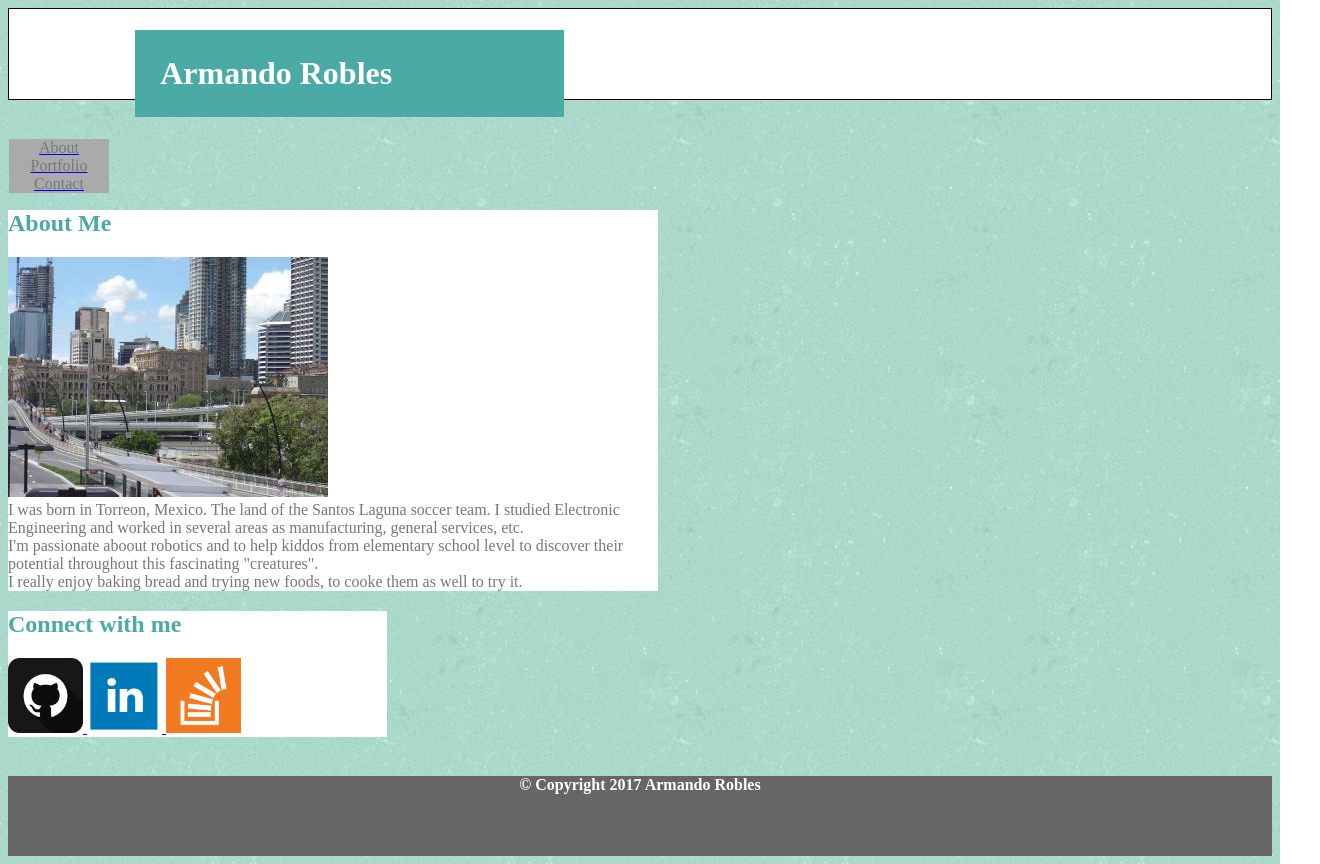
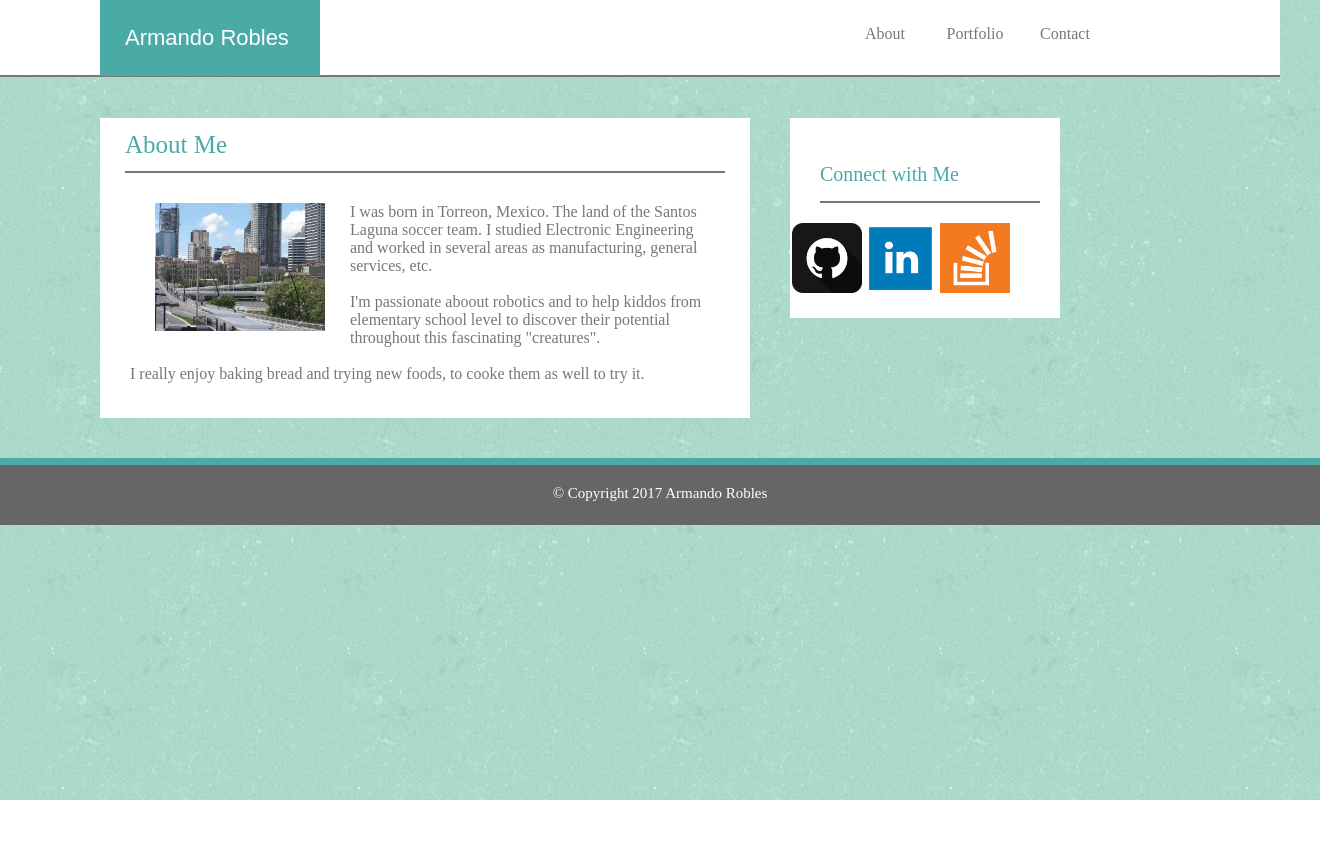
Before and after one commit to RioMando/Basic-Portfolio, a plain HTML site: page index.html in a window 1280 px wide. Shown: the whole page, 1320 px wide, since content can reach past the window. After the commit the page ends 800 px from the top, so only its background shows below. Drawn offline with Linux system fonts and the light colour scheme.

Commit message:
given format to index page

```diff
--- a/assets/css/style.css
+++ b/assets/css/style.css
@@ -1,36 +1,85 @@
 body {
     background-image: url("../images/green_dust_scratch.png");
+    margin:0;
+    color: #777;
 }
 
-h1 {
+/*  ***  Header  ***  */
 
-	text-rendering: auto;
-	background-color: #4aaaa5;
-	width: 30%;
-	padding: 25px;
-	margin-left: 10%;
-
+.boxHeader {
+    position: fixed;
+   /* text-rendering: auto;*/
+    width: 100%;
+    background-color: #fff;
+    margin: 0;
+    height: 75px;
+    border-bottom: 2px solid #777;
 }
 
-.boxHeader {
-	width: auto;
-	height: 90px;
-	background-color: #ffffff;
-	border-color: #cccccc;
-	border: solid 1px;
+.boxName {
 
+    float: left;
+    font-size: 22px;
+    font-family: arial;
+    color: #fff;
+    background-color: #4aaaa5;
+    width: 170px;
+    padding: 25px;
+    margin-left: 100px;
+    margin-right: 520px;
 }
+
 .boxLinkHeader {
-	width: 100px;
-	background-color: #aaa;
+    display: inline-block;
+    float: left;
+    width: 90px;
     color: #777;
     text-align: center;
+    font-size: 25
+    margin-left:100px;
+    margin-top: 25px
 }
 
-.boxContent{
+
+/***************************/
+/*      Content Box        */
+.boxContent {
+    clear: both;
+
+    margin-top: 100px;
+    margin-left: 100px;
     background-color: #fff;
     width: 650px;
+    height: 300px;
 }
+
+.titleContent {
+    color: #4aaaa5;
+    font-size: 25px;
+    width: 600px;
+    margin: solid 1px;
+    margin-left: 25px;
+    border-bottom: 2px solid #777;
+    padding: 12.5px 0px;
+}
+
+img {
+    margin: 0px 25px;
+    width: 170px;
+    height: auto;
+    float: left;
+    overflow: auto;
+}
+
+p {
+    margin: 30px;
+}
+
+.textAbout {
+    color: #777;
+    float: left;
+}
+
 
 .boxPicPortfolio {
     width: 275px;
@@ -38,25 +87,61 @@ h1 {
     background-color: #4aaaa5;
 }
 
-.boxLinks{
-	width: 30%;
+/***************************/
+/*  Social Links */
+
+.boxLinksSocial{
+    float: left;
+    position: relative;
+    width: 270px;
+    height: 200px;
     background-color: #fff;
+    margin: -300px 0px 0px 790px;
 }
 
-.boxFooter{
-	text-align: center;
-
-	height: 80px;
-	background-color: #666666;
-	position: static;
+.titleSocial {
+    color: #4aaaa5;
+    font-size: 20px;
+    width: 220px;
+    margin: 30px 0px 0px 30px;
+    border-bottom: 2px solid #777;
+    padding: 15px 0px;
   }
 
-.fontWhite {
+.boxPicSocial {
+    display: inline-block;
+    float: left;
+    position: relative;
+    width: 70px;
+    height: 70px;
+    border: 0px;
+    margin-top: 20px;
+    margin-left: 2px;
+    margin-right: 2px;
+}
+
+
+/***************************/
+/*  Footer    */
+
+.boxFooter{
+    clear: both;
+    position: absolute;
+    font-size: 15px;
+    width: 100%;
+    text-align: center;
     color: #fff;
+    height: 20px;
+    background-color: #666666;
+    padding: 20px;
+    border-top: 7px solid #4aaaa5;
+    margin-top: 40px;
 }
+
 
 .fontRegColor {
     color: #777;
+    float: left;
 }
 
 .fontTeal {
--- a/index.html
+++ b/index.html
@@ -12,9 +12,10 @@
 
 <body>
 
-	<!-- Infromation in the head of the page -->
-	<header class="boxHeader">
-		<h1 class="fontWhite">Armando Robles</h1>
+	<!-- This is the header of the page, including the links to Portfolio and Contact -->
+	<div class="boxHeader">
+		<div class="boxName">Armando Robles</div>
+
 
 		<a href="index.html" rel="stylesheet" type="text/html">
 			<div class="boxLinkHeader">
@@ -33,52 +34,54 @@
 				Contact
 			</div>
 		</a>
+	</div>
 
-	</header>
 
-<br><br><br><br><br>
+<br>
 
-	<!-- Box with variable infromation
-		In this case Personal information section -->
+	<!-- Box with variable information
+		In this case "About Me" information section -->
 	<div class="boxContent">
 
-		<h2 class="fontTeal">About Me</h2>
+		<div class="titleContent">About Me</div>
 
-		<img src="assets/images/city-q-c-320-240-8.jpg" alt="Armando">
-
-		<div class="fontRegColor">
-			I was born in Torreon, Mexico. The land of the Santos Laguna soccer team. I studied Electronic Engineering and worked in several areas as manufacturing, general services, etc. <br>
-			I'm passionate aboout robotics and to help kiddos from elementary school level to discover their potential throughout this fascinating "creatures". <br>
-			I really enjoy baking bread and trying new foods, to cooke them as well to try it.
-		</div>
+		<p ><img src="assets/images/city-q-c-320-240-8.jpg" alt="Armando"></img>
+			<font color="#777">
+				I was born in Torreon, Mexico. The land of the Santos Laguna soccer team. I studied Electronic Engineering and worked in several areas as manufacturing, general services, etc. <br><br>
+				I'm passionate aboout robotics and to help kiddos from elementary school level to discover their potential throughout this fascinating "creatures". <br><br>
+				I really enjoy baking bread and trying new foods, to cooke them as well to try it.
+			</font>
+		</p>
 
 	</div>
 
 
 	<!-- Info to contact me -->
-	<div class="boxLinks">
-		<h2 class="fontTeal"> Connect with me</h2>
+	<div class="boxLinksSocial">
+
+		<div class="titleSocial">Connect with Me</div>
+
 
 		<a href="https://github.com/RioMando" target="_blank">
-			<img border="0" alt="Armando's GitHub page" src="assets/images/if_github_253591.png" width="75" height="75">
+			<img class="boxPicSocial" src="assets/images/if_github_253591.png" alt="GitHub">
 		</a>
 
 		<a href="https://www.linkedin.com/in/armando-r-a400a496/" target="_blank">
-			<img border="0" alt="Armando's LinkedIn page" src="assets/images/linkedin_square_color-128.png" width="75" height="75">
+			<img class="boxPicSocial" src="assets/images/linkedin_square_color-128.png" alt="LinkedIn">
 		</a>
 
 		<a href="https://stackoverflow.com/users/8624626/mando-r" target="_blank">
-			<img border="0" alt="Armando's StackOverflow page" src="assets/images/if_overflow_334695.png" width="75" height="75">
+			<img class="boxPicSocial" src="assets/images/if_overflow_334695.png" alt="StackOverflow">
 		</a>
 
 	</div>
 
-<br>
+
 
 
 	<!-- Botton line box -->
 	<footer class="boxFooter">
-		<h4 class="fontWhite">&copy Copyright 2017 Armando Robles</h4>
+		&copy Copyright 2017 Armando Robles
 	</footer>
 
 
```
Also changed, not shown: assets/images/cardboard_flat.png (added), assets/images/vintage-concrete.png (added), 1 other file. Lines whose indentation alone changed are shown as unchanged.
